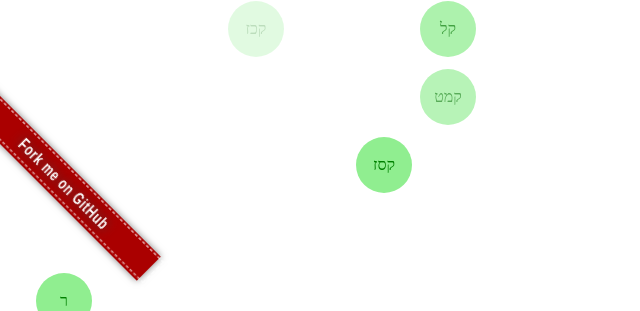
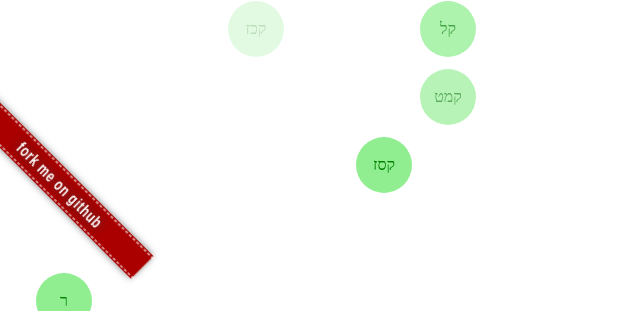
Before and after one commit to tomerlichtash/counter-intelligence, a website: page index.html in a window 1280 px wide. Shown: the part 551-862 px from the top of the page, 0-640 px from the left. Drawn offline with Linux system fonts and the light colour scheme; a web font is replaced by a local one.

Commit message:
fix github badge

```diff
--- a/style.css
+++ b/style.css
@@ -281,11 +281,13 @@ input:first-child:checked ~ span::before {
     text-shadow: 0 0 0.75em #444;
     box-shadow: 0 0 0.5em rgba(0,0,0,0.5);
     transform: rotate(45deg) scale(0.75,1);
-    font: bold 16px/1.2em Arial, Sans-Serif;
+    font-size: 1em;
+    font-weight: 900;
     -webkit-text-shadow: 0 0 0.75em #444;
     -webkit-box-shadow: 0 0 0.5em rgba(0,0,0,0.5);
     -webkit-transform: rotate(45deg) scale(0.75,1);
     z-index:10;
+    text-transform: lowercase;
 }
 #forkMe:before {
     content: '';
```
